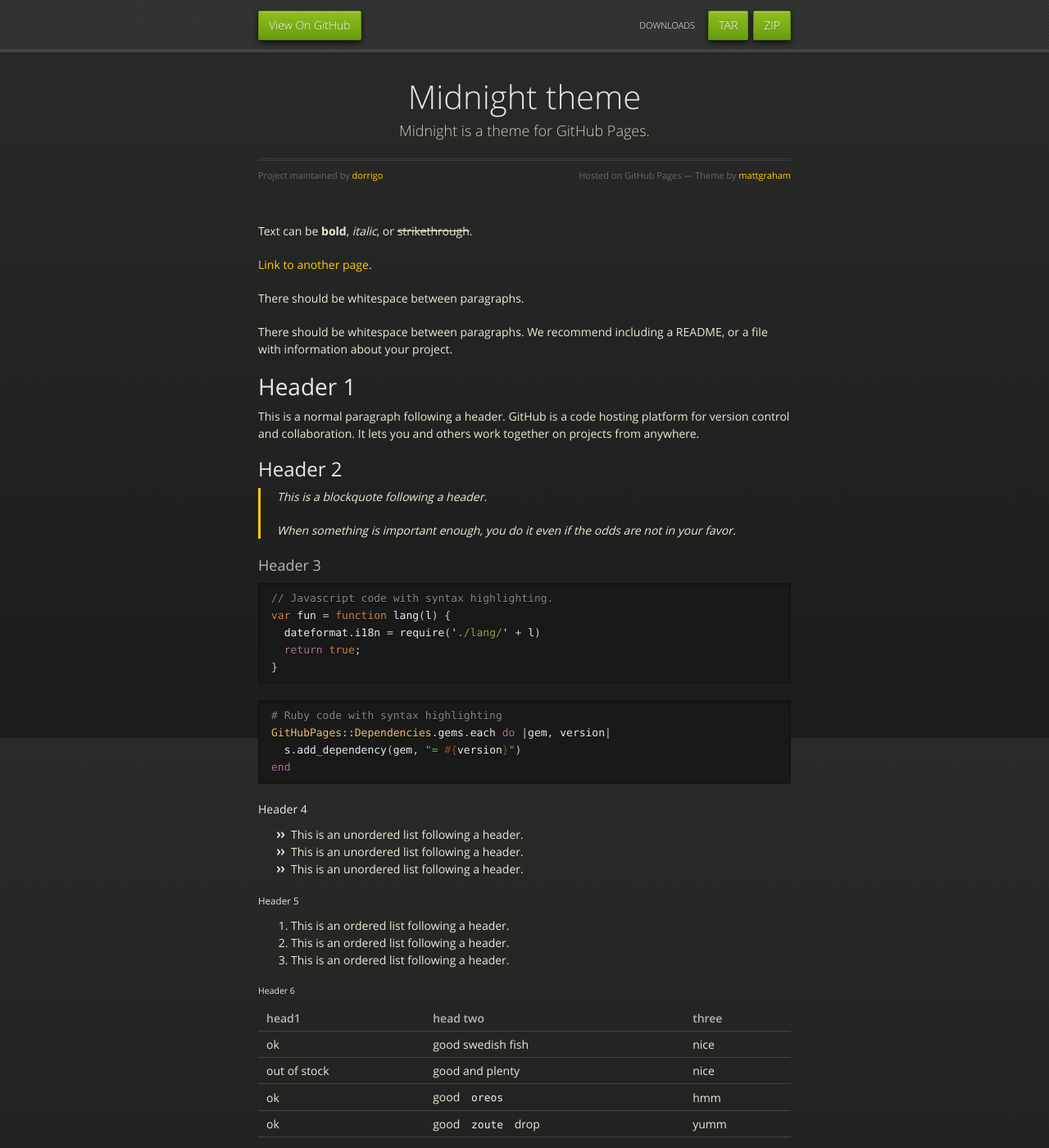
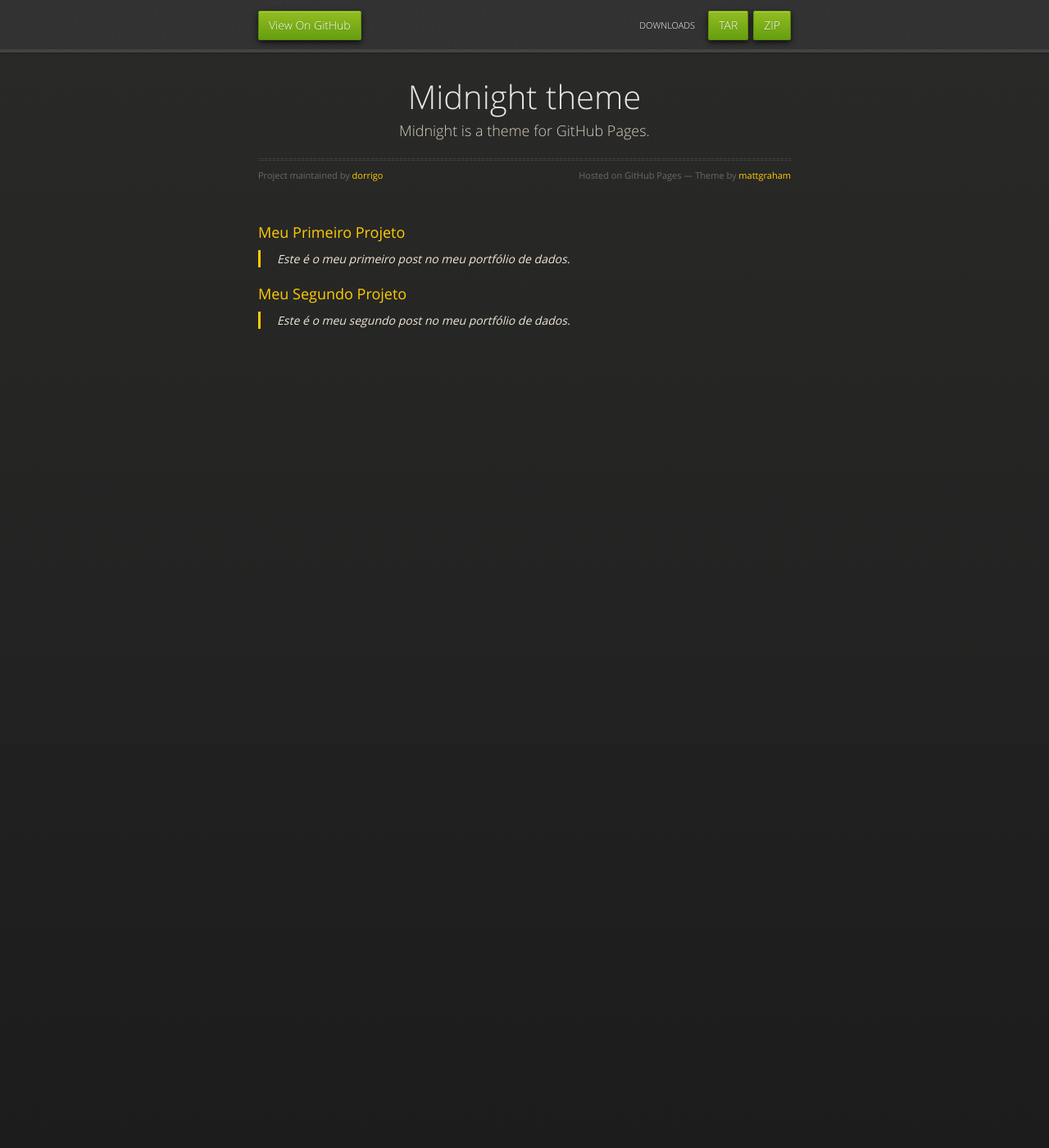
Before and after one commit to dorrigo/siteteste, a Jekyll site: the page built from index.md, in a window 1280 px wide and 1400 px high. Shown: the whole window at 82% size. Built offline with Jekyll 4.4.1, drawn with Linux system fonts in a browser that asks for light colours; some of the changed text lies outside the part shown.

Commit message:
Update index.md

````diff
--- a/index.md
+++ b/index.md
@@ -1,123 +1,11 @@
 ---
 layout: default
+title: "Meu Portfólio de Dados"
+description: "Projetos Pessoais"
 ---
 
-Text can be **bold**, _italic_, or ~~strikethrough~~.
+### [Meu Primeiro Projeto](./another-page.md)
+> Este é o meu primeiro post no meu portfólio de dados.
 
-[Link to another page](./another-page.html).
-
-There should be whitespace between paragraphs.
-
-There should be whitespace between paragraphs. We recommend including a README, or a file with information about your project.
-
-# Header 1
-
-This is a normal paragraph following a header. GitHub is a code hosting platform for version control and collaboration. It lets you and others work together on projects from anywhere.
-
-## Header 2
-
-> This is a blockquote following a header.
->
-> When something is important enough, you do it even if the odds are not in your favor.
-
-### Header 3
-
-```js
-// Javascript code with syntax highlighting.
-var fun = function lang(l) {
-  dateformat.i18n = require('./lang/' + l)
-  return true;
-}
-```
-
-```ruby
-# Ruby code with syntax highlighting
-GitHubPages::Dependencies.gems.each do |gem, version|
-  s.add_dependency(gem, "= #{version}")
-end
-```
-
-#### Header 4
-
-*   This is an unordered list following a header.
-*   This is an unordered list following a header.
-*   This is an unordered list following a header.
-
-##### Header 5
-
-1.  This is an ordered list following a header.
-2.  This is an ordered list following a header.
-3.  This is an ordered list following a header.
-
-###### Header 6
-
-| head1        | head two          | three |
-|:-------------|:------------------|:------|
-| ok           | good swedish fish | nice  |
-| out of stock | good and plenty   | nice  |
-| ok           | good `oreos`      | hmm   |
-| ok           | good `zoute` drop | yumm  |
-
-### There's a horizontal rule below this.
-
-* * *
-
-### Here is an unordered list:
-
-*   Item foo
-*   Item bar
-*   Item baz
-*   Item zip
-
-### And an ordered list:
-
-1.  Item one
-1.  Item two
-1.  Item three
-1.  Item four
-
-### And a nested list:
-
-- level 1 item
-  - level 2 item
-  - level 2 item
-    - level 3 item
-    - level 3 item
-- level 1 item
-  - level 2 item
-  - level 2 item
-  - level 2 item
-- level 1 item
-  - level 2 item
-  - level 2 item
-- level 1 item
-
-### Small image
-
-![Octocat](https://github.githubassets.com/images/icons/emoji/octocat.png)
-
-### Large image
-
-![Branching](https://guides.github.com/activities/hello-world/branching.png)
-
-
-### Definition lists can be used with HTML syntax.
-
-<dl>
-<dt>Name</dt>
-<dd>Godzilla</dd>
-<dt>Born</dt>
-<dd>1952</dd>
-<dt>Birthplace</dt>
-<dd>Japan</dd>
-<dt>Color</dt>
-<dd>Green</dd>
-</dl>
-
-```
-Long, single-line code blocks should not wrap. They should horizontally scroll if they are too long. This line should be long enough to demonstrate this.
-```
-
-```
-The final element.
-```
+### [Meu Segundo Projeto](./another-page.md)
+> Este é o meu segundo post no meu portfólio de dados.
````
